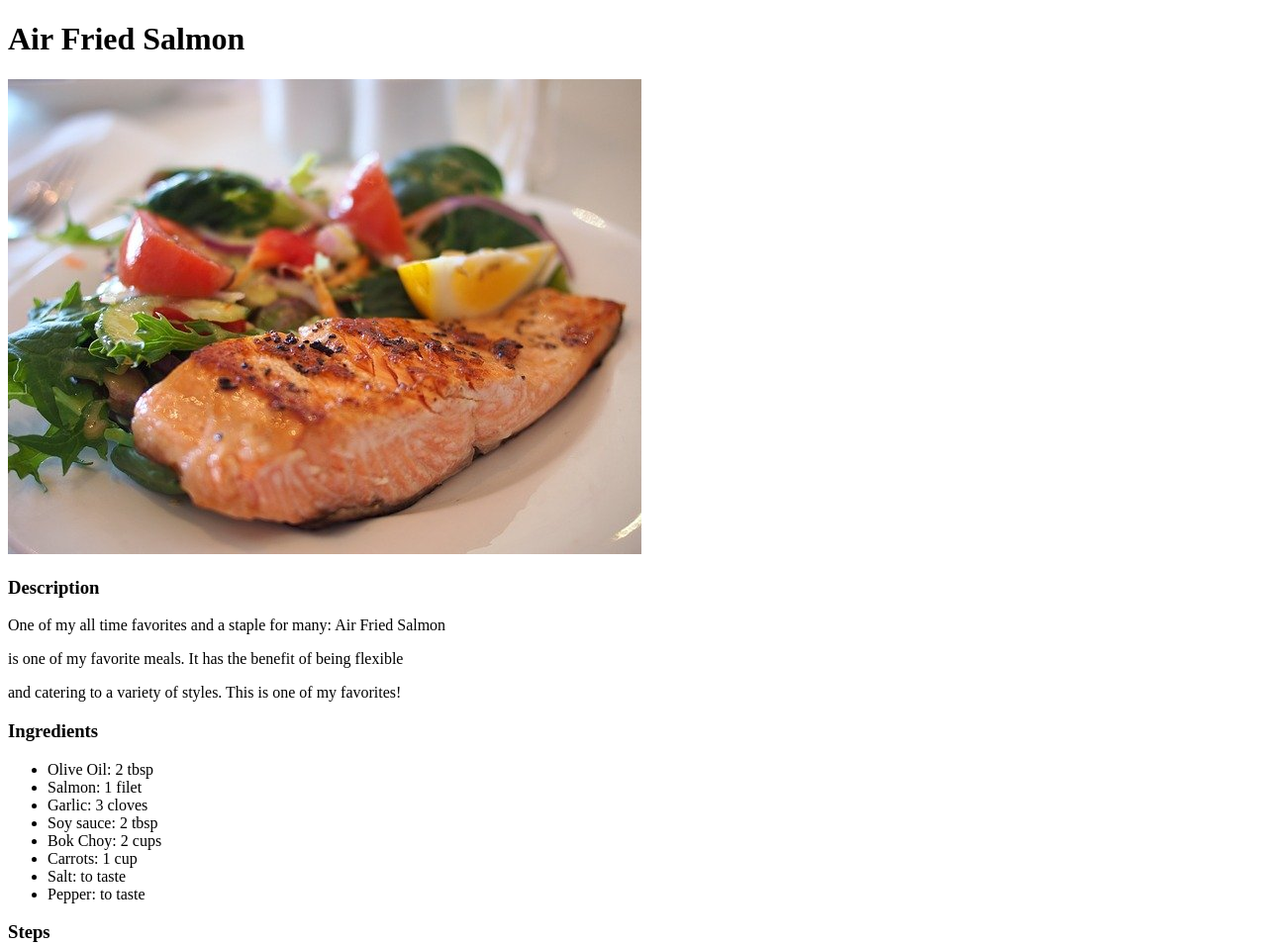
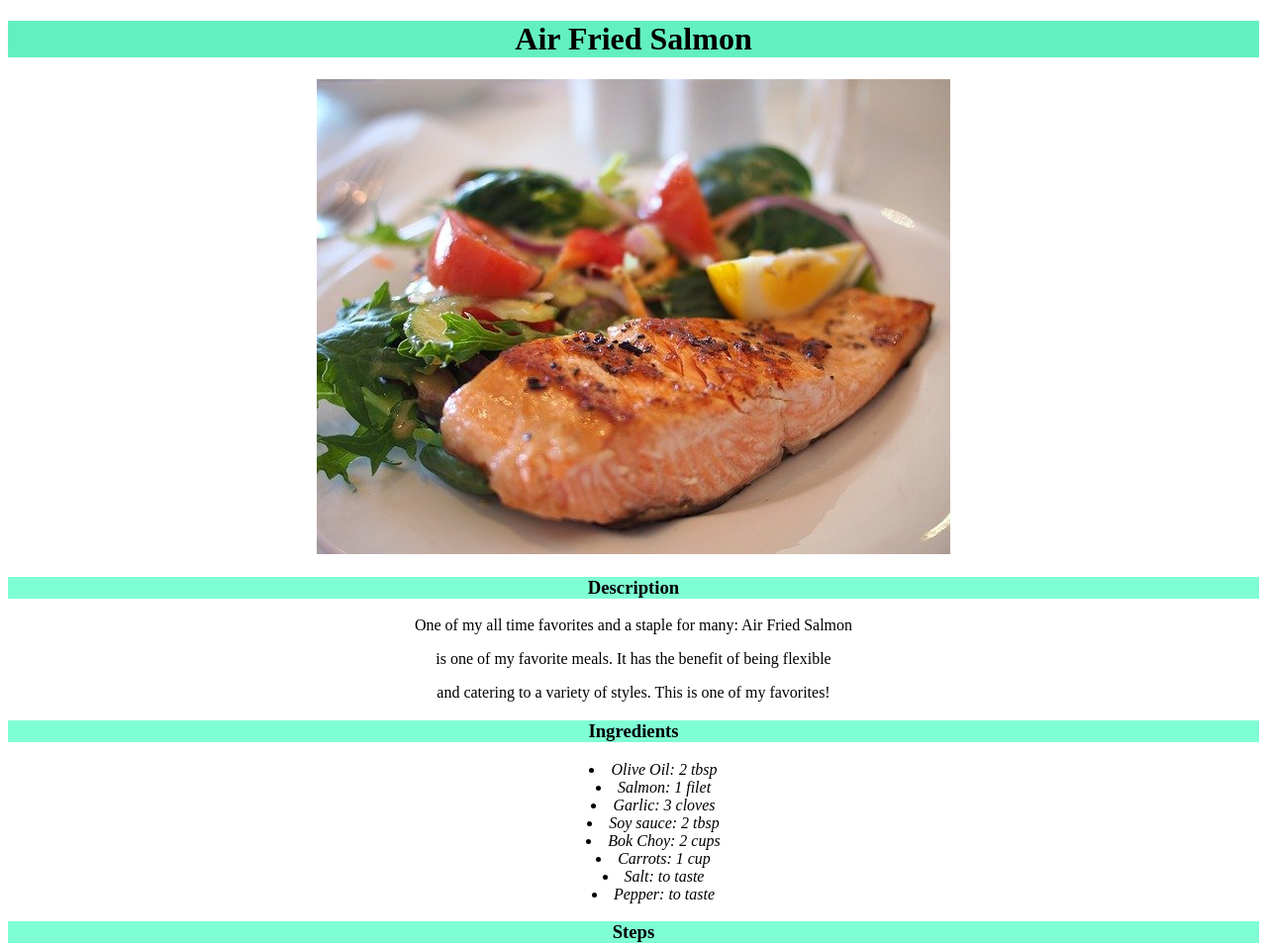
Before and after one commit to EnzoDFer/odin-recipes, a plain HTML site: page recipes/air-fried-salmon.html in a window 1280 px wide. Shown: the top 956 px of the page at 99% size. Drawn offline with Linux system fonts and the light colour scheme.

Commit message:
Add CSS styles to air-fried-salmon.html

```diff
--- a/recipes/air-fried-salmon.html
+++ b/recipes/air-fried-salmon.html
@@ -2,18 +2,19 @@
 <html lang="en">
     <head>
         <meta charset="UTF-8">
+        <link rel="stylesheet" href="styles.css">
         <title>Air Fried Salmon</title>
     </head>
 
     <body>
-        <h1>Air Fried Salmon</h1>
+        <h1 class="title">Air Fried Salmon</h1>
         <img src="../images/salmon.jpg" alt="Salmon">
-        <h3>Description</h3>
+        <h3 class="subarea">Description</h3>
             <p>One of my all time favorites and a staple for many: Air Fried Salmon</p>
             <p>is one of my favorite meals.  It has the benefit of being flexible</p>
             <p>and catering to a variety of styles.  This is one of my favorites!</p>
-
-        <h3>Ingredients</h3>
+        <h3 class="subarea">Ingredients</h3>
+            <div class="subarea text">
                 <ul>
                     <li>Olive Oil: 2 tbsp</li>
                     <li>Salmon: 1 filet</li>
@@ -24,8 +25,9 @@
                     <li>Salt: to taste</li>
                     <li>Pepper: to taste</li>
                 </ul>
+            </div>
 
-        <h3>Steps</h3>
+        <h3 class="subarea">Steps</h3>
             <ol>
                 <li>
                     <p><strong>Step 1</strong></p>
--- /dev/null
+++ b/recipes/styles.css
@@ -0,0 +1,17 @@
+* {
+    text-align: center;
+    list-style-position: inside;
+}
+
+.title {
+    background-color: rgb(99, 240, 193);
+}
+
+h3.subarea {
+    background-color: aquamarine;
+    font-weight: bold;
+}
+
+.subarea.text {
+    font-style: italic;
+}
```
Lines whose indentation alone changed are shown as unchanged.
